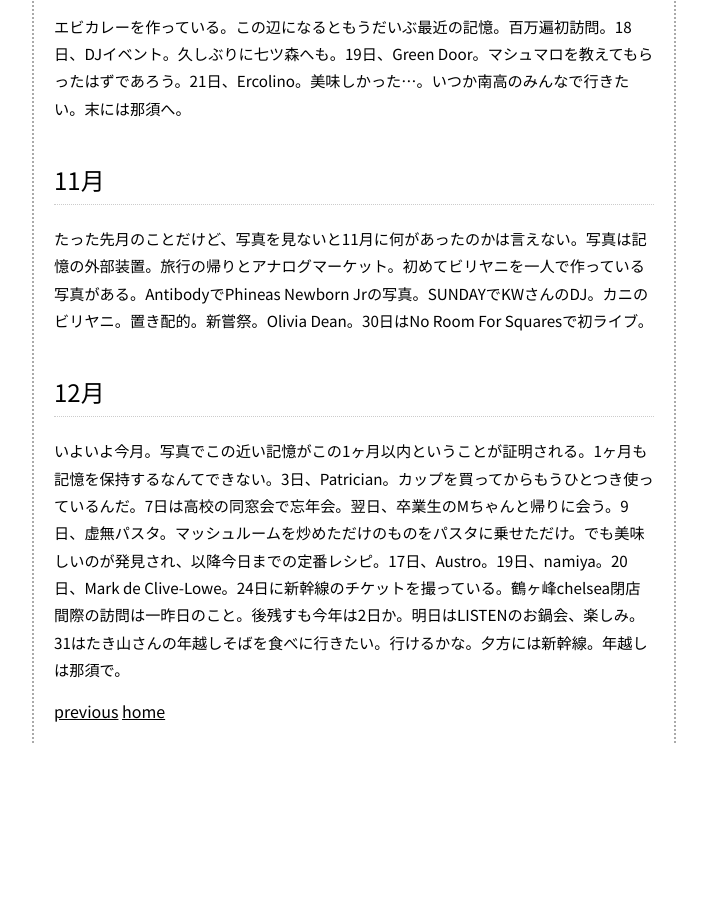
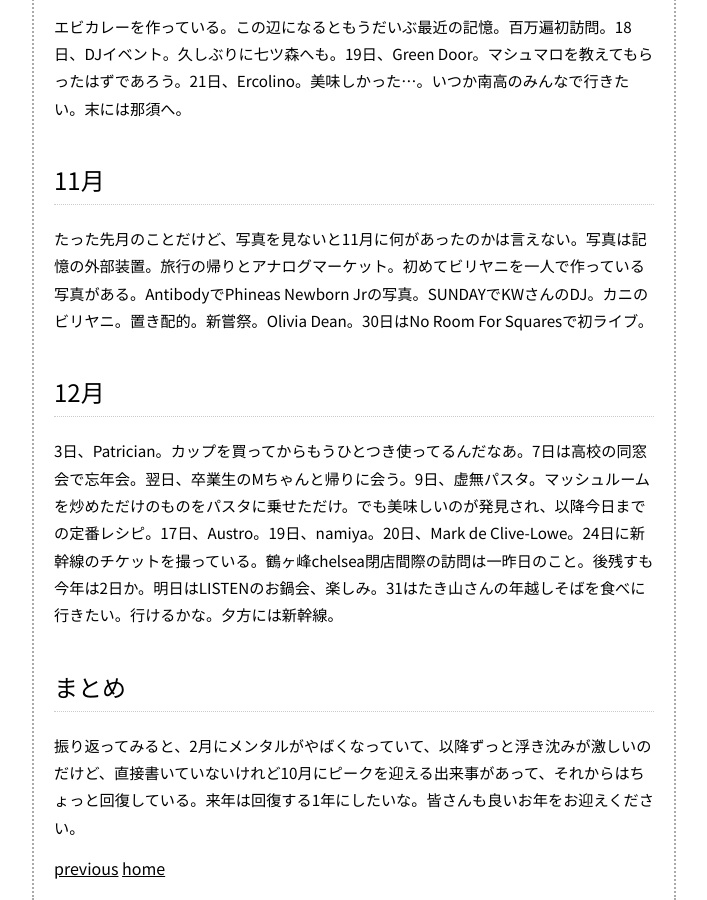
Before and after one commit to mkataoka73/mkataoka73.github.io, a Jekyll site: the page built from _posts/2025-12-30-2025-lookback.md, in a window 1280 px wide and 900 px high, scrolled down 2280 px. Shown: the whole window, without its empty margins (286-993 px from the left). Built offline with Jekyll 4.4.1, drawn with Linux system fonts in a browser that asks for light colours; before the commit the page ends 3023 px from its top, so only the background shows below that.

Commit message:
Update text

```diff
--- a/_posts/2025-12-30-2025-lookback.md
+++ b/_posts/2025-12-30-2025-lookback.md
@@ -49,4 +49,8 @@ GWの休みで横須賀へ。横須賀ビール、横須賀セブン、あと関
 
 ## 12月
 
-いよいよ今月。写真でこの近い記憶がこの1ヶ月以内ということが証明される。1ヶ月も記憶を保持するなんてできない。3日、Patrician。カップを買ってからもうひとつき使っているんだ。7日は高校の同窓会で忘年会。翌日、卒業生のMちゃんと帰りに会う。9日、虚無パスタ。マッシュルームを炒めただけのものをパスタに乗せただけ。でも美味しいのが発見され、以降今日までの定番レシピ。17日、Austro。19日、namiya。20日、Mark de Clive-Lowe。24日に新幹線のチケットを撮っている。鶴ヶ峰chelsea閉店間際の訪問は一昨日のこと。後残すも今年は2日か。明日はLISTENのお鍋会、楽しみ。31はたき山さんの年越しそばを食べに行きたい。行けるかな。夕方には新幹線。年越しは那須で。
+3日、Patrician。カップを買ってからもうひとつき使ってるんだなあ。7日は高校の同窓会で忘年会。翌日、卒業生のMちゃんと帰りに会う。9日、虚無パスタ。マッシュルームを炒めただけのものをパスタに乗せただけ。でも美味しいのが発見され、以降今日までの定番レシピ。17日、Austro。19日、namiya。20日、Mark de Clive-Lowe。24日に新幹線のチケットを撮っている。鶴ヶ峰chelsea閉店間際の訪問は一昨日のこと。後残すも今年は2日か。明日はLISTENのお鍋会、楽しみ。31はたき山さんの年越しそばを食べに行きたい。行けるかな。夕方には新幹線。
+
+## まとめ
+
+振り返ってみると、2月にメンタルがやばくなっていて、以降ずっと浮き沈みが激しいのだけど、直接書いていないけれど10月にピークを迎える出来事があって、それからはちょっと回復している。来年は回復する1年にしたいな。皆さんも良いお年をお迎えください。
```
